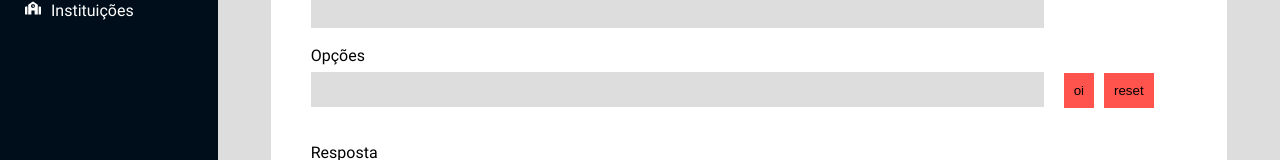
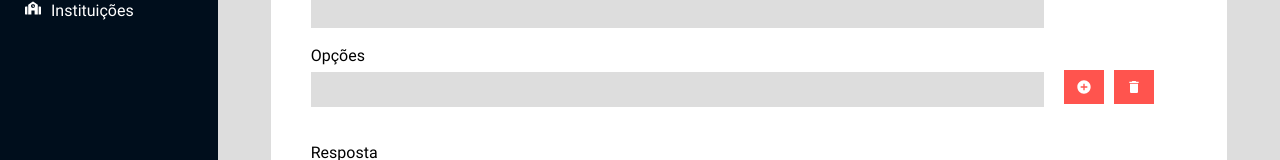
Before and after one commit to MatheusNunes1337/Astro, a React (Create React App) app: page /dashboard/create/question in a window 1280 px wide. Shown: the part 315-475 px from the top of the page. Built offline with nearby package versions, Linux system fonts and the light colour scheme.

Commit message:
componente de tabela de instituições criado. Requisição get adicionada

```diff
--- a/src/assets/css/dashboard.css
+++ b/src/assets/css/dashboard.css
@@ -114,6 +114,8 @@ div.main .header {
     color: #ffffff;
     height: 60%; /*70%*/
     width: 4vw; /*70px*/
+    display: inline-flex;
+    align-items: center;
 }
 
  div.main .jumbotron {
@@ -210,12 +212,22 @@ div.form-group #options_field {
     display: inline-block;
 }
 
+
 button.optionsBtn {
     background-color: var(--secundary-color);
     border: none;
-    padding: 10px;
+    padding: 9px 12px;
     margin-right: 10px;
-    display: inline-block;
+    display: inline-flex;
+    align-items: center;
+    justify-content: center;
+    color: white;
+
+}
+
+.optionBtn-icon {
+    color: white;
+    font-size: var(--font-size-2);
 }
 
 
@@ -274,8 +286,7 @@ button.optionsBtn {
     }
 
     button.optionsBtn:first-of-type {
-        background-color: blue;
-        margin: 0px 5px 0px 15px;
+        margin: 0px 10px 0px 15px;
     }
 
     form span.option {
--- a/src/components/dashboard/formInstituicao.js
+++ b/src/components/dashboard/formInstituicao.js
@@ -1,5 +1,8 @@
-import React, { useState, useEffect } from 'react'
+import React, { useState } from 'react'
 import '../../assets/css/dashboard.css';
+
+//api
+import api from '../../services/api'
 
 
 export default function Instituicao() {
@@ -7,23 +10,23 @@ export default function Instituicao() {
 
   return (
       <form name="Instituicao">
-          <div class="form-group">
+          <div className="form-group">
               <p>Nome</p>
               <input type="text" name="nome"/>
           </div>
-          <div class="form-group">
+          <div className="form-group">
               <p>Cidade</p>
               <input type="text" name="cidade"/>
           </div>
-          <div class="form-group">
+          <div className="form-group">
               <p>Estado</p>
               <input type="text" name="estado"/>
           </div>
-          <div class="form-group">
+          <div className="form-group">
               <p>Responsavel</p>
               <input type="text" name="responsavel"/>
           </div>
-          <div class="form-group">
+          <div className="form-group">
               <p>E-mail do responsavel</p>
               <input type="email" name="email_resp"/>
           </div>
--- a/src/components/dashboard/formQuestion.js
+++ b/src/components/dashboard/formQuestion.js
@@ -1,10 +1,9 @@
 import React, { useState, useEffect } from 'react'
-import CKEditor from 'ckeditor4-react'
 
 import api from '../../services/api'
 import '../../assets/css/dashboard.css';
 
-
+import { MdAddCircle, MdDelete } from "react-icons/md"
 
 
 export default function Question() {
@@ -36,8 +35,8 @@ export default function Question() {
           <div className="form-group">
               <p>Opções</p>
               <input type="text" name="option" id="options_field"/>
-              <button type="button" className="optionsBtn" onClick={addOption}>oi</button>
-              <button type="button" className="optionsBtn" onClick={resetOptions}>reset</button>
+              <button type="button" className="optionsBtn" onClick={addOption}><MdAddCircle className="optionBtn-icon"/></button>
+              <button type="button" className="optionsBtn" onClick={resetOptions}><MdDelete className="optionBtn-icon"/></button>
           </div>
           <div className="question_options">
               {options.map((option, i) =>
--- a/src/services/api.js
+++ b/src/services/api.js
@@ -1,7 +1,7 @@
 import axios from 'axios'
 
 const api = axios.create({
-	baseURL: 'http://localhost:8080'
+	baseURL: 'http://localhost:3333'
 })
 
 export default api
```
Also changed, not shown: src/pages/dashboard/list.js (added, +51 -0 lines), src/components/dashboard/schoolTable.js (added).
